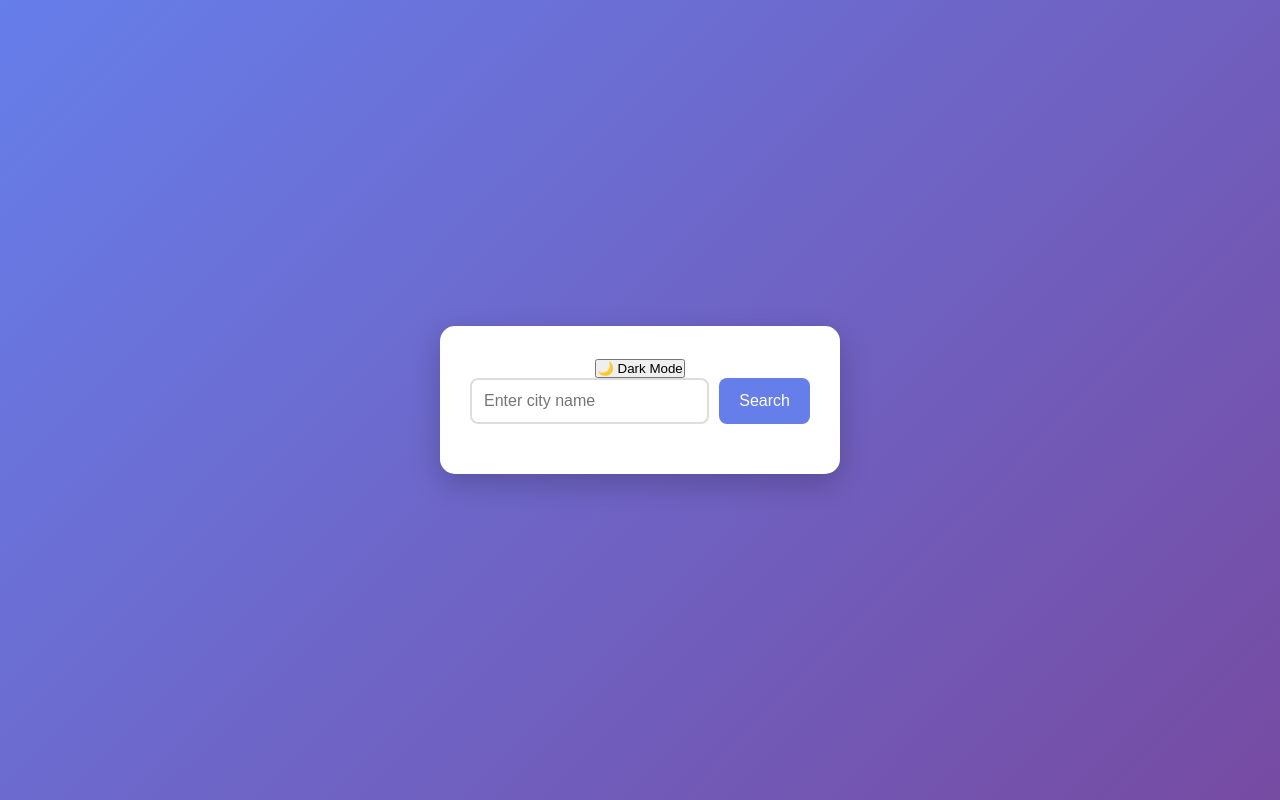
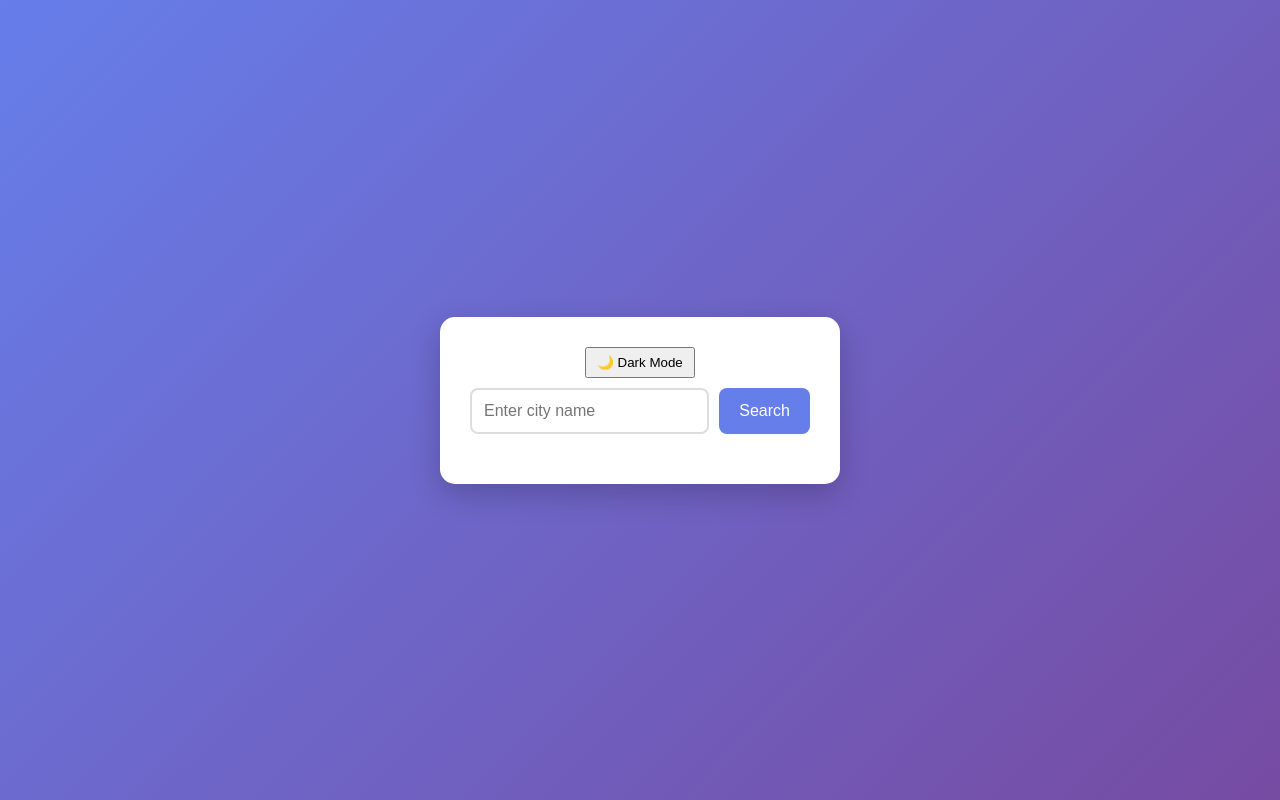
Before and after one commit to aditiii8156-ux/weather-app, a plain HTML site: page index.html in a window 1280 px wide. Drawn offline with Linux system fonts and the light colour scheme.

Commit message:
Update style.css

```diff
--- a/style.css
+++ b/style.css
@@ -112,3 +112,8 @@ display:block;
 background:#222;
 color:white;
 }
+#theme-toggle{
+margin-bottom:10px;
+padding:6px 10px;
+cursor:pointer;
+}
```
